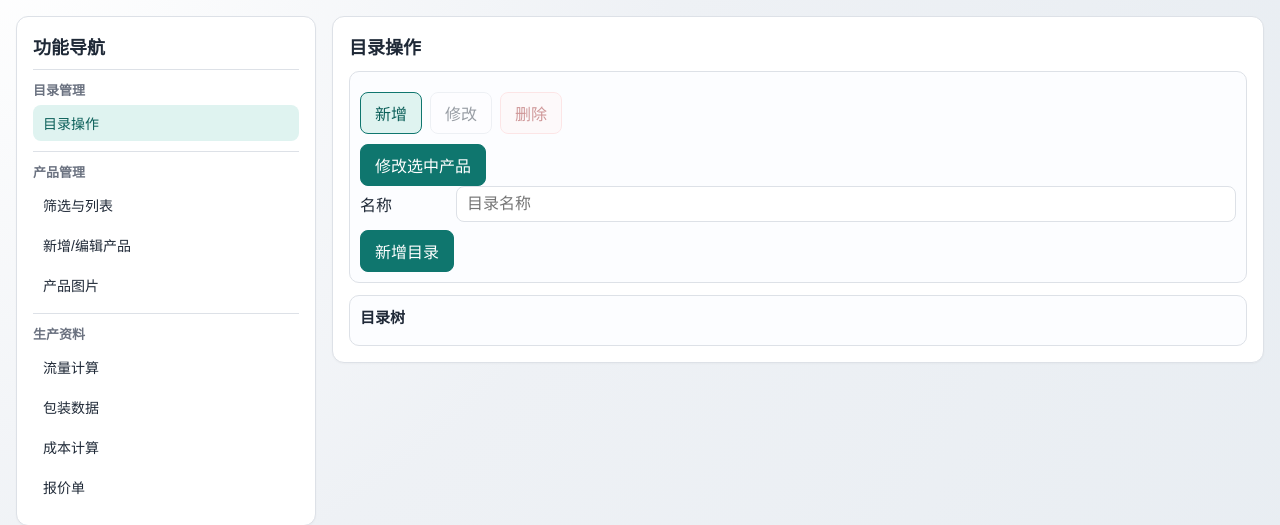
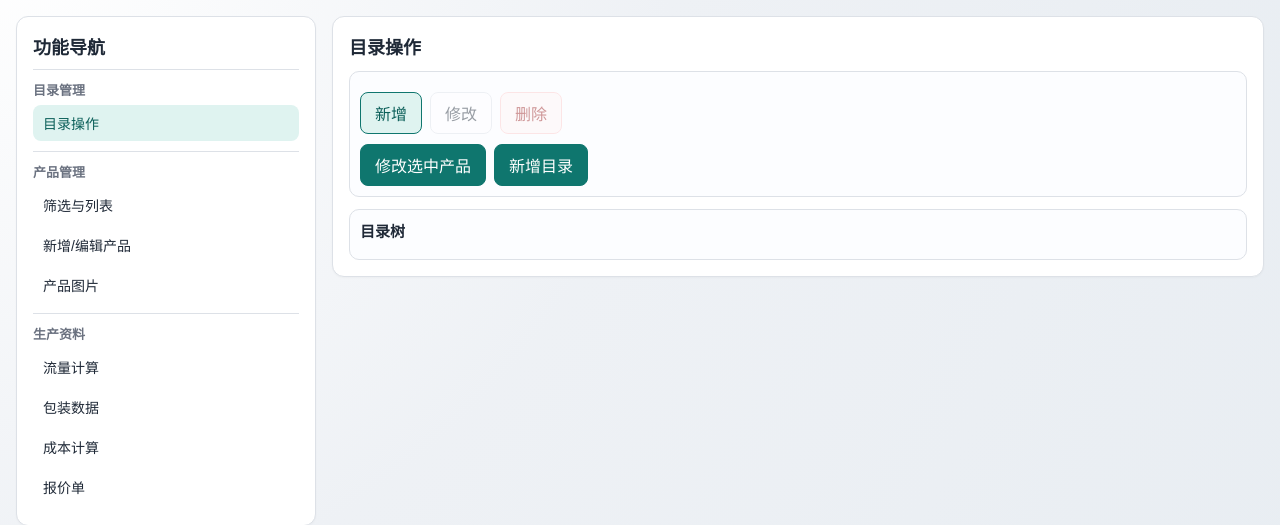
Before and after one commit to ciwei0600/ProductsInformationManage, a Flask app: page / in a window 1280 px wide. Shown: the part 65-590 px from the top of the page. Run offline with Flask 3, Linux system fonts and the light colour scheme; data that the repository does not hold is empty; some libraries are stand-ins or nearby versions.

Commit message:
refactor(categories): remove inline name field and use prompt

```diff
--- a/static/app.js
+++ b/static/app.js
@@ -200,16 +200,6 @@ function setCategoryAction(action) {
       delete: "删除目录",
     };
     actionButton.textContent = labelMap[finalAction] || "执行";
-  }
-
-  const nameInput = el("categoryActionName");
-  if (nameInput) {
-    const placeholderMap = {
-      add: "目录名称",
-      rename: "目录名称",
-      delete: "目录名称（删除时可不填）",
-    };
-    nameInput.placeholder = placeholderMap[finalAction] || "目录名称";
   }
 }
 
@@ -787,13 +777,13 @@ async function loadProductDetail(id) {
 async function applyCategoryAction() {
   const action = state.categoryAction;
   const categoryId = state.selectedTreeCategoryId;
-  const name = el("categoryActionName").value.trim();
 
   if (!categoryId) {
     throw new Error("请先在目录树选择类型");
   }
 
   if (action === "add") {
+    const name = (window.prompt("请输入新目录名称") || "").trim();
     if (!name) throw new Error("目录名称不能为空");
     const created = await request("/api/categories", {
       method: "POST",
@@ -803,7 +793,6 @@ async function applyCategoryAction() {
         parent_id: categoryId,
       }),
     });
-    el("categoryActionName").value = "";
     state.selectedTreeCategoryId = created.id || state.selectedTreeCategoryId;
     toast("目录已新增");
     await Promise.all([loadCategories(), loadProducts(), loadStats(), loadMaterialProducts()]);
@@ -811,13 +800,14 @@ async function applyCategoryAction() {
   }
 
   if (action === "rename") {
+    const current = state.categories.find((item) => item.id === categoryId);
+    const name = (window.prompt("请输入新目录名称", current?.name || "") || "").trim();
     if (!name) throw new Error("目录名称不能为空");
     await request(`/api/categories/${categoryId}`, {
       method: "PUT",
       headers: { "Content-Type": "application/json" },
       body: JSON.stringify({ name }),
     });
-    el("categoryActionName").value = "";
     toast("目录已重命名");
     await Promise.all([loadCategories(), loadProducts(), loadMaterialProducts()]);
     return;
@@ -900,10 +890,6 @@ function bindEvents() {
   el("applyCategoryActionBtn").addEventListener("click", () =>
     applyCategoryAction().catch((err) => toast(err.message))
   );
-  el("categoryActionName").addEventListener("keydown", (event) => {
-    if (event.key !== "Enter") return;
-    applyCategoryAction().catch((err) => toast(err.message));
-  });
   document.querySelectorAll("[data-category-action]").forEach((button) => {
     button.addEventListener("click", () => {
       if (button.disabled) return;
--- a/templates/index.html
+++ b/templates/index.html
@@ -50,12 +50,8 @@
               </div>
               <div class="button-row">
                 <button type="button" id="editSelectedProductBtn">修改选中产品</button>
+                <button id="applyCategoryActionBtn">新增目录</button>
               </div>
-              <div class="row">
-                <label for="categoryActionName">名称</label>
-                <input id="categoryActionName" type="text" placeholder="目录名称" />
-              </div>
-              <button id="applyCategoryActionBtn">新增目录</button>
             </div>
 
             <div class="category-tree-zone">
```
